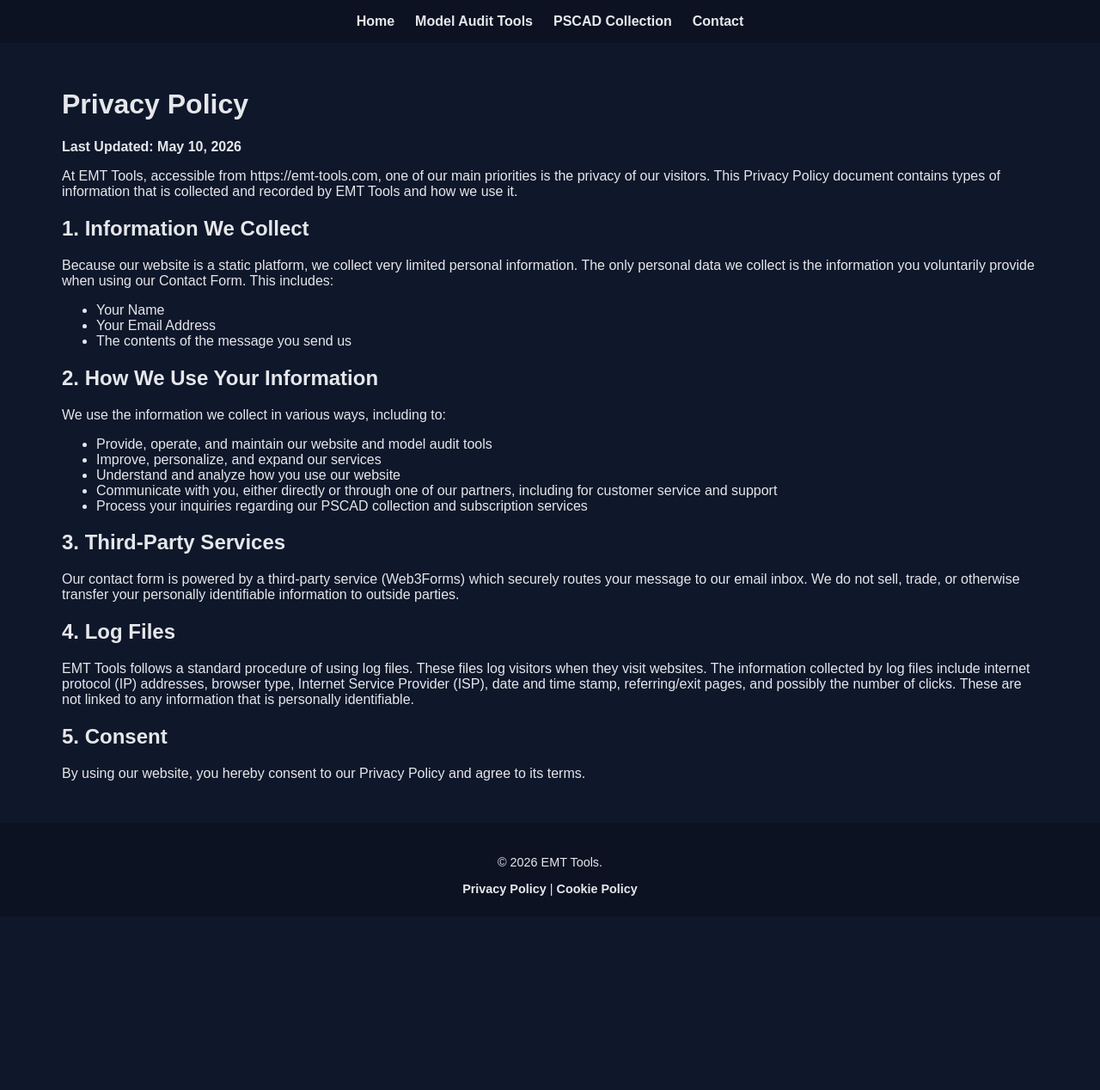
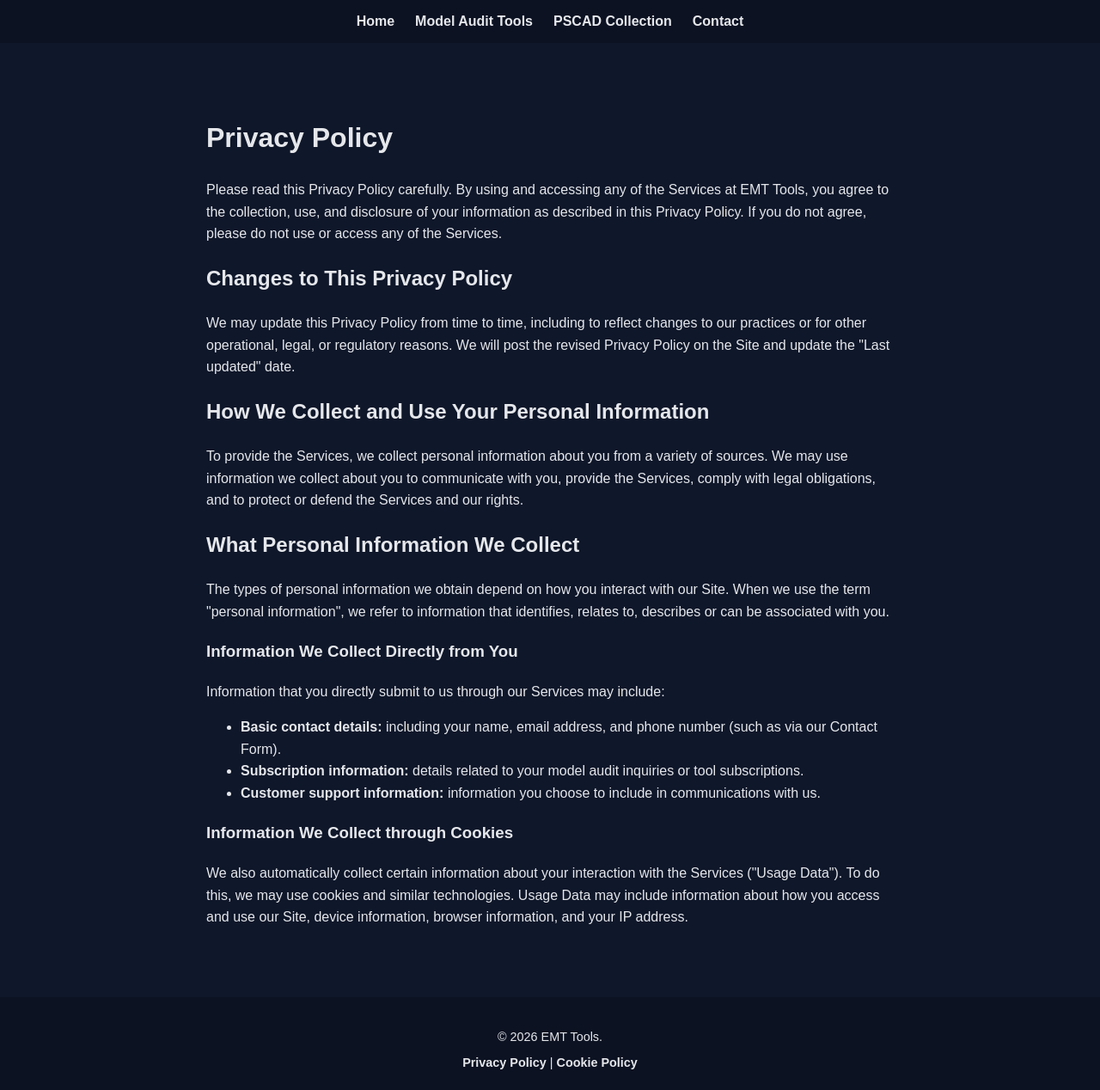
Before and after one commit to EMT-Tools/emt-tools.github.io, a Jekyll site: the page built from about/privacy-policy/index.html, in a window 1280 px wide. Shown: the whole page at 86% size. Built offline with Jekyll 4.4.1, drawn with Linux system fonts in a browser that asks for light colours; before the commit the page ends 1066 px from its top, so only the background shows below that.

Commit message:
Update index.html

```diff
--- a/about/privacy-policy/index.html
+++ b/about/privacy-policy/index.html
@@ -4,36 +4,27 @@
 description: Learn how EMT Tools collects, uses, and protects your personal information.
 ---
 
-<div>
+<div style="max-width: 800px; margin: 0 auto; text-align: left; padding: 2rem; line-height: 1.6;">
   <h1>Privacy Policy</h1>
-  <p><strong>Last Updated: May 10, 2026</strong></p>
+  <p>Please read this Privacy Policy carefully. By using and accessing any of the Services at EMT Tools, you agree to the collection, use, and disclosure of your information as described in this Privacy Policy. If you do not agree, please do not use or access any of the Services.</p>
 
-  <p>At EMT Tools, accessible from https://emt-tools.com, one of our main priorities is the privacy of our visitors. This Privacy Policy document contains types of information that is collected and recorded by EMT Tools and how we use it.</p>
+  <h2>Changes to This Privacy Policy</h2>
+  <p>We may update this Privacy Policy from time to time, including to reflect changes to our practices or for other operational, legal, or regulatory reasons. We will post the revised Privacy Policy on the Site and update the "Last updated" date.</p>
 
-  <h2>1. Information We Collect</h2>
-  <p>Because our website is a static platform, we collect very limited personal information. The only personal data we collect is the information you voluntarily provide when using our Contact Form. This includes:</p>
+  <h2>How We Collect and Use Your Personal Information</h2>
+  <p>To provide the Services, we collect personal information about you from a variety of sources. We may use information we collect about you to communicate with you, provide the Services, comply with legal obligations, and to protect or defend the Services and our rights.</p>
+
+  <h2>What Personal Information We Collect</h2>
+  <p>The types of personal information we obtain depend on how you interact with our Site. When we use the term "personal information", we refer to information that identifies, relates to, describes or can be associated with you.</p>
+
+  <h3>Information We Collect Directly from You</h3>
+  <p>Information that you directly submit to us through our Services may include:</p>
   <ul>
-    <li>Your Name</li>
-    <li>Your Email Address</li>
-    <li>The contents of the message you send us</li>
+    <li><strong>Basic contact details:</strong> including your name, email address, and phone number (such as via our Contact Form).</li>
+    <li><strong>Subscription information:</strong> details related to your model audit inquiries or tool subscriptions.</li>
+    <li><strong>Customer support information:</strong> information you choose to include in communications with us.</li>
   </ul>
 
-  <h2>2. How We Use Your Information</h2>
-  <p>We use the information we collect in various ways, including to:</p>
-  <ul>
-    <li>Provide, operate, and maintain our website and model audit tools</li>
-    <li>Improve, personalize, and expand our services</li>
-    <li>Understand and analyze how you use our website</li>
-    <li>Communicate with you, either directly or through one of our partners, including for customer service and support</li>
-    <li>Process your inquiries regarding our PSCAD collection and subscription services</li>
-  </ul>
-
-  <h2>3. Third-Party Services</h2>
-  <p>Our contact form is powered by a third-party service (Web3Forms) which securely routes your message to our email inbox. We do not sell, trade, or otherwise transfer your personally identifiable information to outside parties.</p>
-
-  <h2>4. Log Files</h2>
-  <p>EMT Tools follows a standard procedure of using log files. These files log visitors when they visit websites. The information collected by log files include internet protocol (IP) addresses, browser type, Internet Service Provider (ISP), date and time stamp, referring/exit pages, and possibly the number of clicks. These are not linked to any information that is personally identifiable.</p>
-
-  <h2>5. Consent</h2>
-  <p>By using our website, you hereby consent to our Privacy Policy and agree to its terms.</p>
+  <h3>Information We Collect through Cookies</h3>
+  <p>We also automatically collect certain information about your interaction with the Services ("Usage Data"). To do this, we may use cookies and similar technologies. Usage Data may include information about how you access and use our Site, device information, browser information, and your IP address.</p>
 </div>
```
